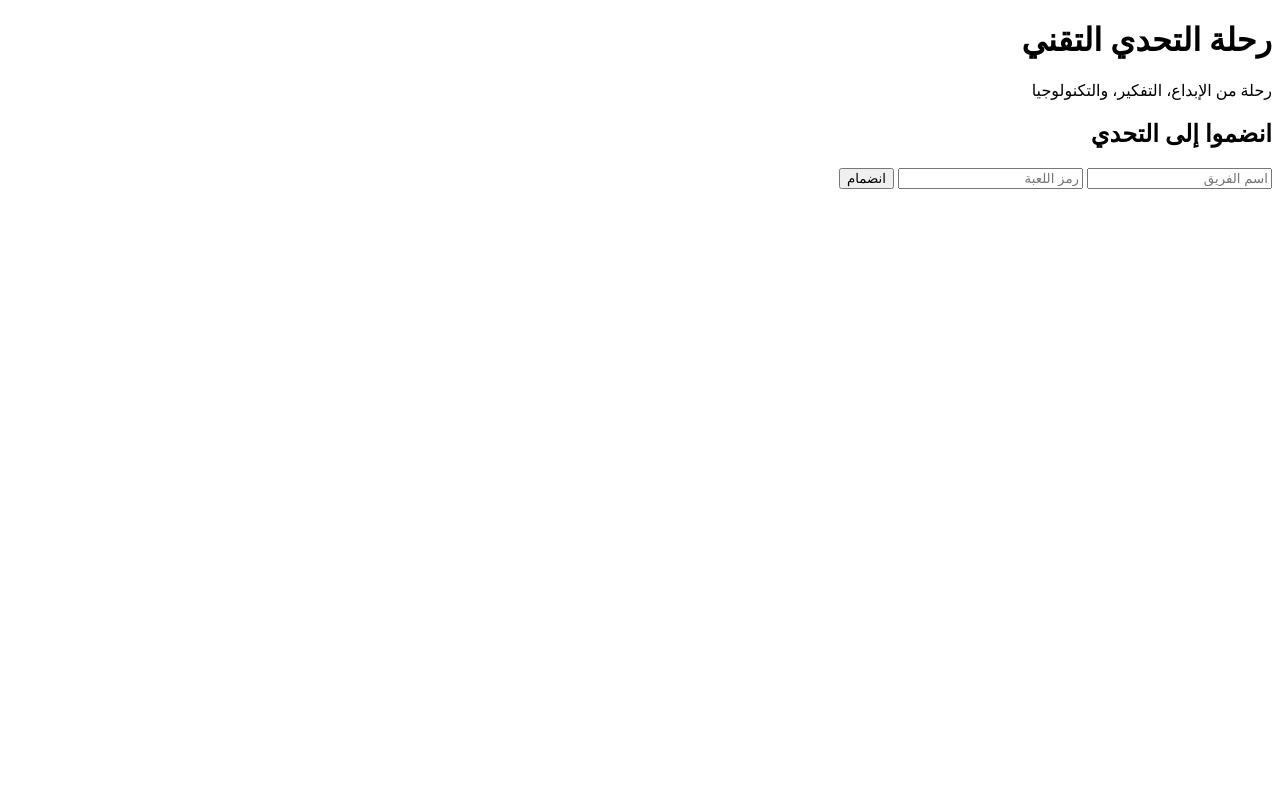
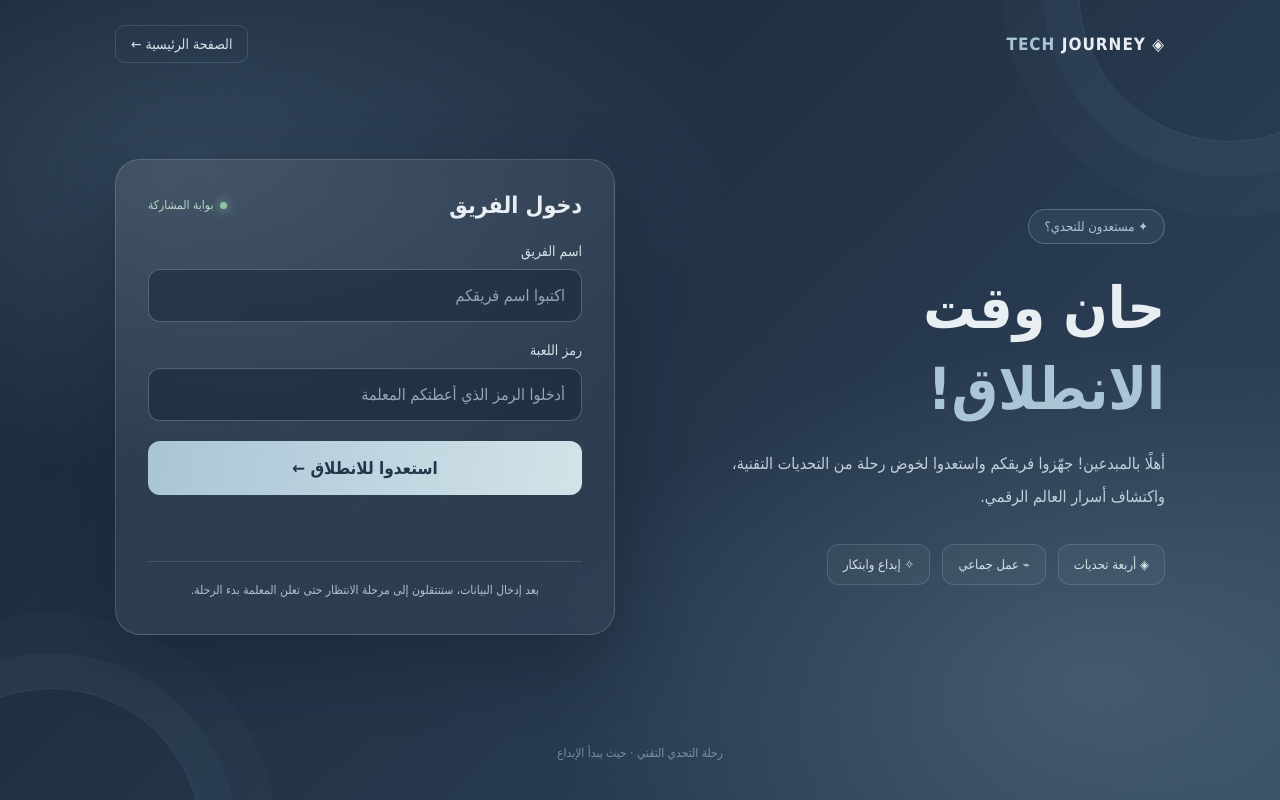
Before and after one commit to Las457fgj/tech-challenge-journey, a plain HTML site: page player.html in a window 1280 px wide. Drawn offline with Linux system fonts and the light colour scheme.

Commit message:
Update player.html

```diff
--- a/player.html
+++ b/player.html
@@ -4,35 +4,267 @@
 <head>
 <meta charset="UTF-8">
 <meta name="viewport" content="width=device-width, initial-scale=1.0">
-  <title>رحلة التحدي التقني</title>
+<title>دخول الفرق | رحلة التحدي التقني</title>
+<style>
+*{box-sizing:border-box}
+:root{
+ --navy:#25364B;
+ --blue:#647D96;
+ --cyan:#A9C5D6;
+ --pale:#D3E3E8;
+ --white:#E9EEF3;
+}
+body{
+ margin:0;
+ min-height:100vh;
+ font-family:Tahoma,Arial,sans-serif;
+ color:var(--white);
+ background:
+ radial-gradient(ellipse at 15% 20%,#647D9650,transparent 35%),
+ radial-gradient(ellipse at 85% 85%,#A9C5D630,transparent 35%),
+ linear-gradient(135deg,#172638,#25364B 55%,#30475C);
+ overflow-x:hidden;
+}
+body:before,body:after{
+ content:"";
+ position:fixed;
+ width:300px;height:300px;
+ border:1px solid #A9C5D622;
+ border-radius:50%;
+ pointer-events:none;
+}
+body:before{top:-160px;right:-100px;box-shadow:0 0 0 35px #A9C5D609,0 0 0 75px #A9C5D606}
+body:after{bottom:-190px;left:-100px;box-shadow:0 0 0 35px #A9C5D609,0 0 0 75px #A9C5D606}
+.page{
+ position:relative;
+ z-index:1;
+ max-width:1100px;
+ margin:auto;
+ padding:25px;
+ min-height:100vh;
+ display:flex;
+ flex-direction:column;
+}
+nav{
+ display:flex;
+ justify-content:space-between;
+ align-items:center;
+}
+.logo{font-size:17px;font-weight:bold;letter-spacing:1px}
+.logo span{color:var(--cyan)}
+nav a{
+ color:#D3E3E8;
+ text-decoration:none;
+ font-size:14px;
+ padding:10px 15px;
+ border:1px solid #A9C5D633;
+ border-radius:10px;
+}
+.main{
+ flex:1;
+ display:grid;
+ grid-template-columns:1fr 1fr;
+ align-items:center;
+ gap:50px;
+ padding:55px 0;
+}
+.intro .tag{
+ color:var(--cyan);
+ border:1px solid #A9C5D655;
+ background:#A9C5D611;
+ border-radius:30px;
+ padding:9px 16px;
+ display:inline-block;
+ font-size:13px;
+}
+.intro h1{
+ font-size:clamp(38px,5vw,58px);
+ line-height:1.4;
+ margin:24px 0 12px;
+}
+.intro h1 span{color:var(--cyan)}
+.intro p{
+ color:#C1D0DD;
+ line-height:2.1;
+ font-size:16px;
+ max-width:460px;
+}
+.features{
+ display:flex;
+ gap:12px;
+ flex-wrap:wrap;
+ margin-top:30px;
+}
+.feature{
+ border:1px solid #A9C5D633;
+ border-radius:12px;
+ padding:12px 15px;
+ background:#FFFFFF09;
+ color:#D3E3E8;
+ font-size:13px;
+}
+.card{
+ background:linear-gradient(145deg,#FFFFFF18,#FFFFFF09);
+ border:1px solid #D3E3E833;
+ border-radius:25px;
+ padding:32px;
+ box-shadow:0 25px 70px #101B2B55;
+ backdrop-filter:blur(12px);
+}
+.card-top{
+ display:flex;
+ justify-content:space-between;
+ align-items:center;
+ margin-bottom:25px;
+}
+.card-top h2{font-size:23px;margin:0}
+.live{
+ color:#B8D9C6;
+ font-size:12px;
+}
+.live:before{
+ content:"";
+ display:inline-block;
+ width:7px;height:7px;
+ background:#8FC5A6;
+ border-radius:50%;
+ margin-left:7px;
+ box-shadow:0 0 10px #8FC5A6;
+}
+.field{margin-bottom:20px}
+label{
+ display:block;
+ color:#D3E3E8;
+ font-size:14px;
+ margin-bottom:10px;
+}
+input{
+ width:100%;
+ padding:16px;
+ background:#17263888;
+ border:1px solid #A9C5D655;
+ border-radius:12px;
+ outline:none;
+ color:white;
+ font-size:16px;
+ font-family:inherit;
+ transition:.2s;
+}
+input:focus{
+ border-color:var(--cyan);
+ box-shadow:0 0 0 3px #A9C5D622;
+}
+input::placeholder{color:#91A6B9}
+button{
+ width:100%;
+ border:0;
+ border-radius:12px;
+ padding:17px;
+ background:linear-gradient(100deg,#A9C5D6,#D3E3E8);
+ color:#25364B;
+ font-size:17px;
+ font-weight:bold;
+ font-family:inherit;
+ cursor:pointer;
+ transition:.2s;
+}
+button:hover{transform:translateY(-2px);box-shadow:0 10px 25px #A9C5D633}
+#message{
+ text-align:center;
+ color:#D3E3E8;
+ line-height:1.8;
+ font-size:14px;
+ margin:18px 0 0;
+ min-height:25px;
+}
+.note{
+ border-top:1px solid #D3E3E822;
+ margin-top:23px;
+ padding-top:18px;
+ color:#AFC1D0;
+ text-align:center;
+ font-size:12px;
+ line-height:1.8;
+}
+footer{
+ text-align:center;
+ color:#A9C5D699;
+ font-size:12px;
+ padding:15px;
+}
+@media(max-width:760px){
+ .main{grid-template-columns:1fr;gap:30px;padding:45px 0}
+ .intro{text-align:center}
+ .intro p{margin:auto}
+ .features{justify-content:center}
+ .card{padding:25px 20px}
+}
+</style>
 </head>
 <body>
-  <h1>رحلة التحدي التقني</h1>
-  <p>رحلة من الإبداع، التفكير، والتكنولوجيا</p>
+<div class="page">
+<nav>
+ <div class="logo">◈ <span>TECH</span> JOURNEY</div>
+ <a href="index.html">الصفحة الرئيسية ←</a>
+</nav>
 
-  <h2>انضموا إلى التحدي</h2>
+<main class="main">
+<section class="intro">
+ <div class="tag">✦ مستعدون للتحدي؟</div>
+ <h1>حان وقت<br><span>الانطلاق!</span></h1>
+ <p>
+ أهلًا بالمبدعين! جهّزوا فريقكم واستعدوا لخوض رحلة
+ من التحديات التقنية، واكتشاف أسرار العالم الرقمي.
+ </p>
+ <div class="features">
+  <div class="feature">◈ أربعة تحديات</div>
+  <div class="feature">⌁ عمل جماعي</div>
+  <div class="feature">✧ إبداع وابتكار</div>
+ </div>
+</section>
 
-  <input type="text" id="teamName" placeholder="اسم الفريق">
-  <input type="text" id="gameCode" placeholder="رمز اللعبة">
+<section class="card">
+ <div class="card-top">
+  <h2>دخول الفريق</h2>
+  <span class="live">بوابة المشاركة</span>
+ </div>
 
-  <button onclick="joinGame()">انضمام</button>
+ <form id="joinForm">
+  <div class="field">
+   <label for="teamName">اسم الفريق</label>
+   <input id="teamName" type="text" placeholder="اكتبوا اسم فريقكم" required>
+  </div>
+  <div class="field">
+   <label for="gameCode">رمز اللعبة</label>
+   <input id="gameCode" type="text" placeholder="أدخلوا الرمز الذي أعطتكم المعلمة" required>
+  </div>
+  <button type="submit">استعدوا للانطلاق ←</button>
+ </form>
 
  <p id="message"></p>
+ <div class="note">
+  بعد إدخال البيانات، ستنتقلون إلى مرحلة الانتظار
+  حتى تعلن المعلمة بدء الرحلة.
+ </div>
+</section>
+</main>
+
+<footer>رحلة التحدي التقني · حيث يبدأ الإبداع</footer>
+</div>
 
 <script>
-    function joinGame() {
-      const team = document.getElementById("teamName").value.trim();
-      const code = document.getElementById("gameCode").value.trim();
+document.getElementById("joinForm").addEventListener("submit",function(e){
+ e.preventDefault();
+ const team=document.getElementById("teamName").value.trim();
+ const code=document.getElementById("gameCode").value.trim();
+ const message=document.getElementById("message");
 
-      if (!team || !code) {
-        document.getElementById("message").textContent =
-          "يرجى إدخال اسم الفريق ورمز اللعبة";
+ if(!team||!code){
+  message.textContent="يرجى إدخال اسم الفريق ورمز اللعبة.";
   return;
  }
-
-      document.getElementById("message").textContent =
-        "تم إدخال البيانات، جاري تجهيز الرحلة...";
-    }
+ message.textContent="تم إدخال البيانات! سيتم تفعيل الانضمام عند ربط اللعبة بقاعدة البيانات.";
+});
 </script>
 </body>
 </html>
```
Lines whose indentation alone changed are shown as unchanged.
